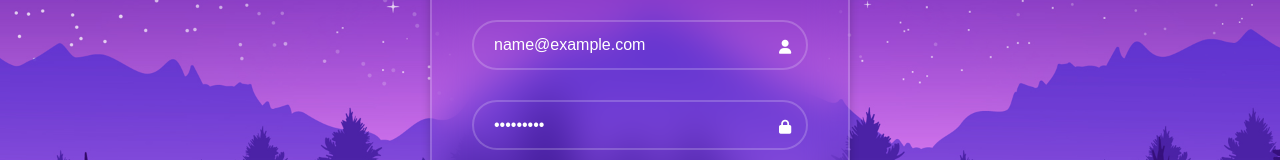
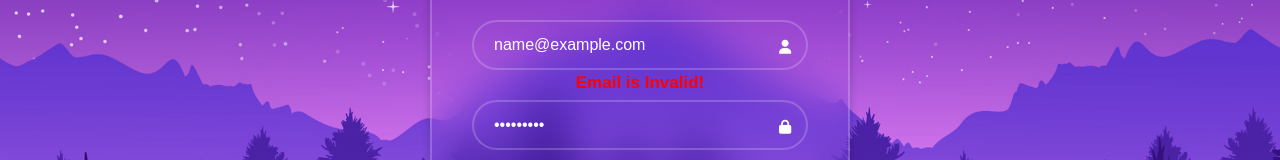
Before and after one commit to Iordan-Tuparov/Auto-Plus, an Angular app in the folder client/: page /register in a window 1280 px wide. Both pictures are taken after typing "name@example.com", "Sample123", "Sample123" into the empty fields and a click on the button "Register". Shown: the part 273-433 px from the top of the page. Built offline with nearby package versions, Linux system fonts and the light colour scheme; no server answers.

Commit message:
add register email validator

```diff
--- a/client/src/app/constants.ts
+++ b/client/src/app/constants.ts
@@ -1 +1,2 @@
 export const API_URL = 'http://localhost:3000';
+export const EMAIL_DOMAINS = ['com', 'bg'];
--- a/client/src/app/user/register/register.component.css
+++ b/client/src/app/user/register/register.component.css
@@ -91,3 +91,10 @@
 .register-link p a:hover {
   text-decoration: underline;
 }
+
+.error {
+  color: red;
+  text-align: center;
+  font-weight: bold;
+  font-size: 17px;
+}
--- a/client/src/app/user/register/register.component.html
+++ b/client/src/app/user/register/register.component.html
@@ -2,9 +2,26 @@
   <div class="form-wrapper">
     <form [formGroup]="registerForm" (ngSubmit)="registerSubmit()">
       <h1>Register</h1>
+
       <div class="input-box">
         <input type="text" placeholder="Email" formControlName="email" />
         <i class="fa-solid fa-user"></i>
+        <ng-container *ngIf="registerForm.get('email')?.touched">
+          <p class="error" *ngIf="serverError">{{ serverError }}</p>
+          <p
+            class="error"
+            *ngIf="registerForm.get('email')?.errors?.['required']"
+          >
+            Email is required!
+          </p>
+
+          <p
+            class="error"
+            *ngIf="registerForm.get('email')?.errors?.['emailValidator']"
+          >
+            Email is Invalid!
+          </p>
+        </ng-container>
       </div>
       <div class="input-box">
         <input
--- a/client/src/app/user/register/register.component.ts
+++ b/client/src/app/user/register/register.component.ts
@@ -2,6 +2,8 @@ import { Component } from '@angular/core';
 import { UserService } from '../user.service';
 import { FormBuilder, Validators, FormGroup } from '@angular/forms';
 import { Router } from '@angular/router';
+import { emailValidator } from 'src/app/utils/email.validator';
+import { EMAIL_DOMAINS } from 'src/app/constants';
 
 @Component({
   selector: 'app-register',
@@ -14,21 +16,32 @@ export class RegisterComponent {
   constructor(
     private userService: UserService,
     private fb: FormBuilder,
-    private Router: Router
+    private router: Router
   ) {
     this.registerForm = this.fb.group({
-      email: ['', Validators.required],
+      email: ['', Validators.required, emailValidator(EMAIL_DOMAINS)],
       password: ['', Validators.required],
       repeatPassword: ['', Validators.required],
     });
   }
 
+  serverError: string = '';
+
   registerSubmit(): void {
-    this.userService
-      .register(
-        this.registerForm.get('email')?.value!,
-        this.registerForm.get('password')?.value!
-      )
-      .subscribe(() => this.Router.navigate(['/home']));
+    if (this.registerForm.invalid) {
+      return;
+    }
+
+    const email = this.registerForm.get('email')?.value;
+    const password = this.registerForm.get('password')?.value;
+
+    this.userService.register(email, password).subscribe(
+      () => {
+        this.router.navigate(['/home']);
+      },
+      (error) => {
+        this.serverError = String(error.error.error);
+      }
+    );
   }
 }
--- /dev/null
+++ b/client/src/app/utils/email.validator.ts
@@ -0,0 +1,18 @@
+import { ValidatorFn, AbstractControl } from '@angular/forms';
+
+export function emailValidator(domains: string[]): ValidatorFn {
+  const domainString = domains.join('|');
+  const regExp = new RegExp(`^[A-Za-z0-9]+@(abv|gmail)\.(${domainString})$`);
+
+  return (control: AbstractControl) => {
+    return new Promise((resolve) => {
+      const isEmailInvalid = control.value === '' || regExp.test(control.value);
+
+      if (isEmailInvalid) {
+        resolve(null);
+      } else {
+        resolve({ emailValidator: true });
+      }
+    });
+  };
+}
```
Also changed, not shown: 1 other file (tests, documents, lock files or other folders).
